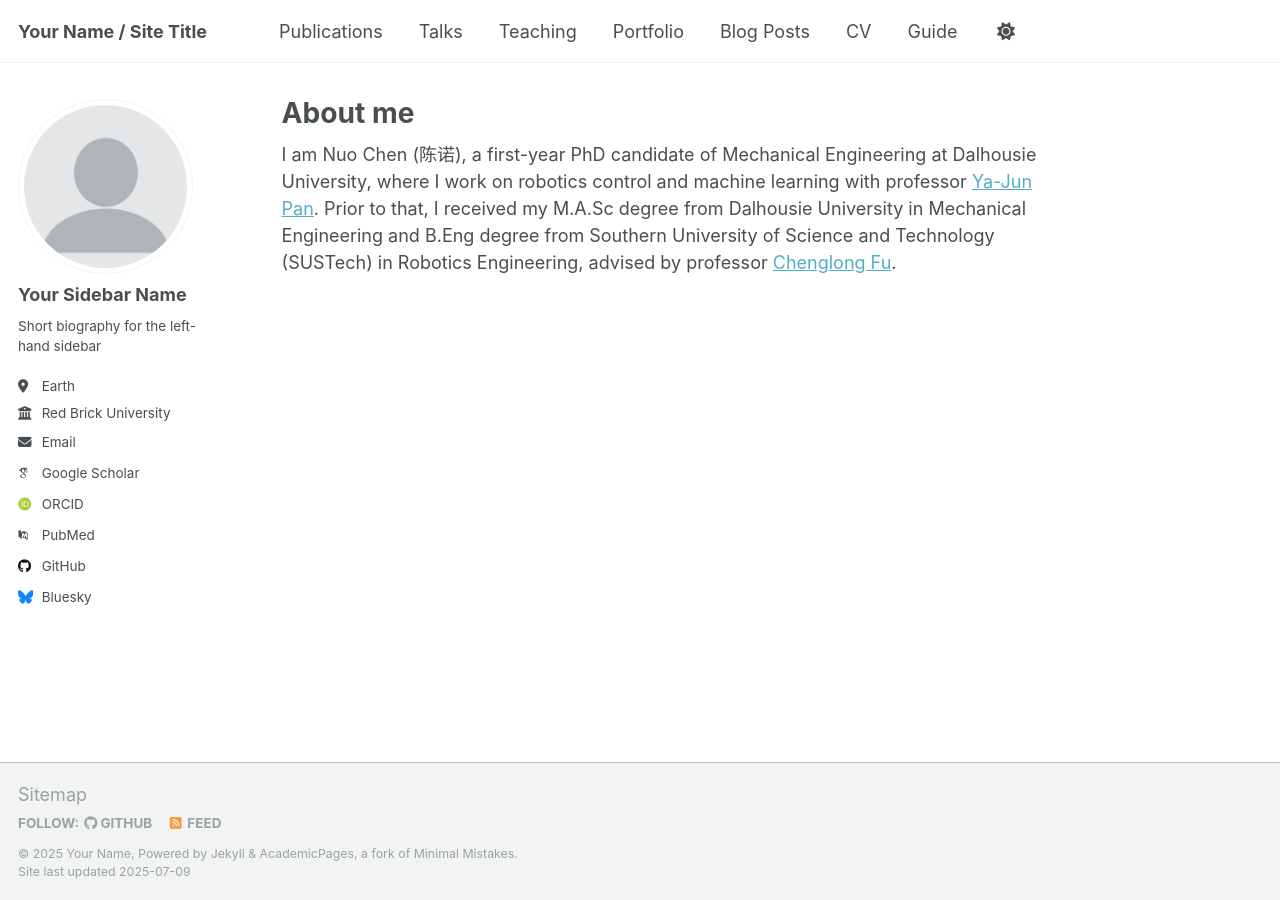
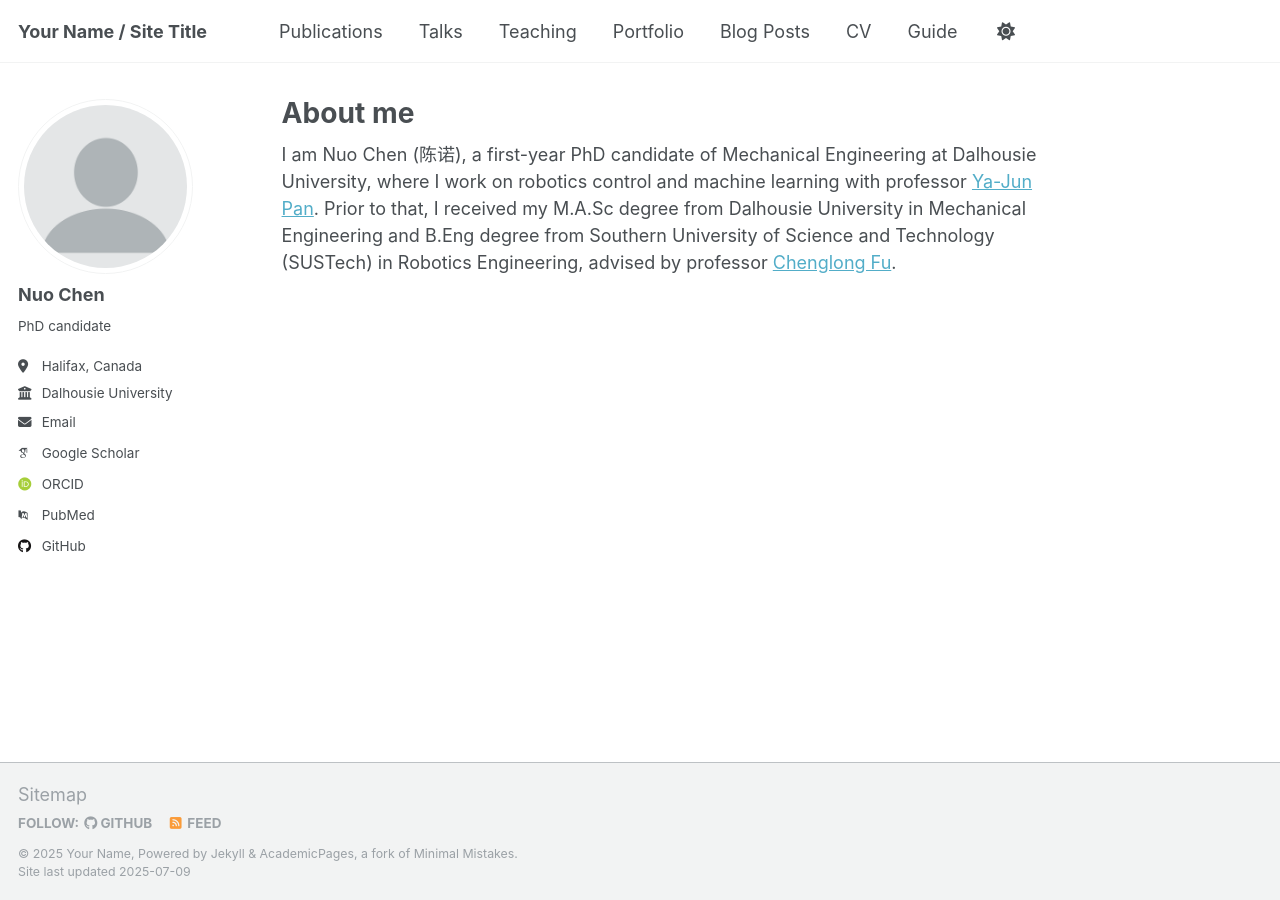
Before and after one commit to NuoChen1999/nuochen1999.github.io, a Jekyll site: the page built from _pages/about.md, in a window 1280 px wide. Built offline with Jekyll 4.4.1, drawn with Linux system fonts in a browser that asks for light colours; some web fonts are replaced; a script that is not in the unit is left out.

Commit message:
Update _config.yml

```diff
--- a/_config.yml
+++ b/_config.yml
@@ -27,18 +27,18 @@ repository               : "academicpages/academicpages.github.io"
 author:
   # Biographic information
   avatar           : "profile.png"
-  name             : "Your Sidebar Name"
+  name             : "Nuo Chen"
   pronouns         : # example: "she/her"
-  bio              : "Short biography for the left-hand sidebar"
-  location         : "Earth"
-  employer         : "Red Brick University"
+  bio              : "PhD candidate"
+  location         : "Halifax, Canada"
+  employer         : "Dalhousie University"
   uri              : # URL
-  email            : "none@example.org"
+  email            : "nuo.chen@dal.ca"
 
   # Academic websites
   academia         : # URL
   arxiv            : # URL - Update with the correct link to your profile
-  googlescholar    : "https://scholar.google.com/citations?user=PS_CX0AAAAAJ"
+  googlescholar    : "https://scholar.google.ca/citations?user=LAkiYFAAAAAJ&hl=en"
   impactstory      : # URL
   orcid            : "http://orcid.org/yourorcidurl"
   semantic         : # URL
@@ -56,7 +56,7 @@ author:
 
   # Social media
   artstation       : # Username
-  bluesky          : "bsky.app" # Replace this with you Bluesky username
+  bluesky          : # "bsky.app" # Replace this with you Bluesky username
   facebook         : # Username
   flickr           : # Username
   foursquare       : # Username
```
